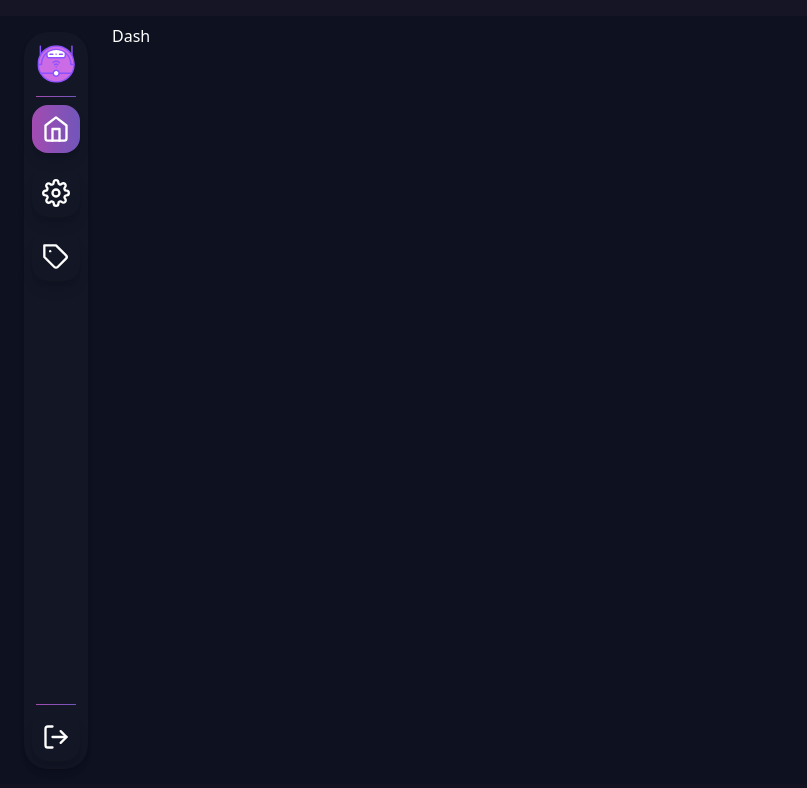
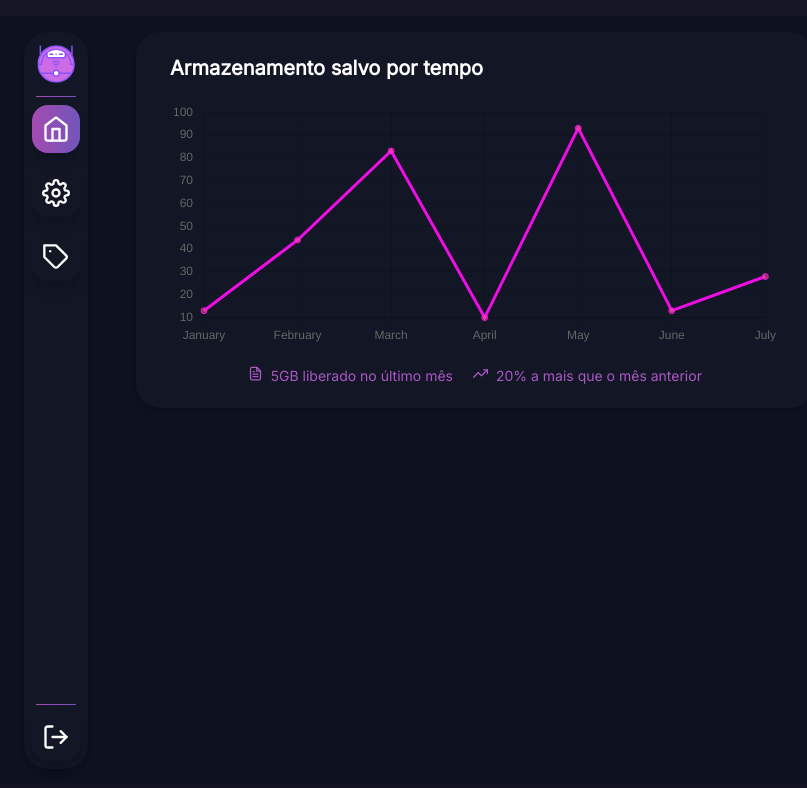
Before and after one commit to Anemaygi/CyberGari-interface, a React (Vite) app: page /template in a window 1280 px wide. Shown: the top 788 px of the page, without its empty margins (24-831 px from the left). Built offline with nearby package versions, Linux system fonts and the light colour scheme.

Commit message:
Adding history chart

```diff
--- a/package.json
+++ b/package.json
@@ -39,12 +39,14 @@
     "@radix-ui/react-toggle": "^1.0.3",
     "@radix-ui/react-tooltip": "^1.0.6",
     "@vercel/analytics": "^1.0.1",
+    "chart.js": "^4.4.0",
     "class-variance-authority": "^0.6.0",
     "clsx": "^1.2.1",
     "cmdk": "^0.2.0",
     "date-fns": "^2.30.0",
     "lucide-react": "^0.244.0",
     "react": "^18.2.0",
+    "react-chartjs-2": "^5.2.0",
     "react-day-picker": "^8.7.1",
     "react-dom": "^18.2.0",
     "react-hook-form": "^7.45.0",
--- /dev/null
+++ b/src/components/history-chart.tsx
@@ -0,0 +1,96 @@
+import {
+  Chart as ChartJS,
+  CategoryScale,
+  LinearScale,
+  PointElement,
+  LineElement,
+  Title,
+  Tooltip,
+  Legend,
+} from 'chart.js';
+import { type } from 'os';
+import { Line } from 'react-chartjs-2';
+import { FiFileText, FiTrendingDown, FiTrendingUp } from 'react-icons/fi';
+
+ChartJS.register(
+  CategoryScale,
+  LinearScale,
+  PointElement,
+  LineElement,
+  Title,
+  Tooltip,
+  Legend
+);
+
+export const options = {
+  responsive: true,
+  maintainAspectRatio: false,
+  plugins: {
+    legend: {
+      display: false
+    },
+    title: {
+      display: false,
+    },
+  },
+};
+
+const labels = ['January', 'February', 'March', 'April', 'May', 'June', 'July'];
+
+export const data = {
+  labels,
+  datasets: [
+    {
+      label: 'Resultados',
+      data: labels.map(() => Math.floor(Math.random() * 100)),
+      borderColor: '#ED0EE4',
+      backgroundColor: 'rgba(255, 99, 132, 0.5)',
+    },
+  ],
+};
+
+const HistoryChart: React.FC = () => {
+  return (
+    <div className="h-[50%] w-[55%] items-center justify-center m-2 rounded-3xl flex flex-col bg-[#121625] mx-6 font-inter text-white shadow-md">
+        <div className='items-left w-[90%] my-5'>
+            <h2 className='text-xl font-extrabold text-left'>Armazenamento salvo por tempo</h2>
+        </div>
+        <div className='h-[65%] w-[90%]'>
+            <Line options={options} data={data} />
+        </div>
+        <AdditionalInfo
+            releasedStorage='5GB'
+            lastMonthPercentage= {20}
+        />
+    </div>
+    );
+};
+
+type AdditionalInfoProps = {
+    releasedStorage: string;
+    lastMonthPercentage: number;
+};
+
+const AdditionalInfo: React.FC<AdditionalInfoProps> = ({ releasedStorage, lastMonthPercentage }) => (
+    <div className='flex text-[#AB58C5] my-5 text-sm'>
+        <FiFileText size={15} color='#AB58C5'/>
+        <label className='ml-2 mr-5'>{releasedStorage} liberado no último mês</label>
+        { lastMonthPercentage >= 0 ?
+            (
+                <>
+                    <FiTrendingUp size={15} color='#AB58C5'/>
+                    <label className='ml-2'>{lastMonthPercentage}% a mais que o mês anterior</label>
+                </>
+            ) :
+            (
+                <>
+                    <FiTrendingDown size={15} color='#AB58C5'/>
+                    <label className='ml-2'>{lastMonthPercentage}% a menos que o mês anterior</label>
+                </>
+            )
+
+         }
+    </div>
+)
+
+export default HistoryChart;
--- a/src/index.css
+++ b/src/index.css
@@ -1,3 +1,4 @@
+@import url("https://fonts.googleapis.com/css?family=Inter");
 @tailwind base;
 @tailwind components;
 @tailwind utilities;
--- a/src/pages/template.tsx
+++ b/src/pages/template.tsx
@@ -1,5 +1,6 @@
 import React from 'react';
 import SideBar from '@/components/sidebar';
+import HistoryChart from '@/components/history-chart';
 
 
 const Template: React.FC = () => {
@@ -7,7 +8,7 @@ const Template: React.FC = () => {
       <div className="flex p-4 h-screen bg-secbackground">
         <div className='flex shadow-lg rounded-lg w-screen h-full p-2 bg-background'>
           <SideBar />
-          <p className="text-white">Dash</p>
+          <HistoryChart/>
         </div>
       </div>
 
--- a/tailwind.config.js
+++ b/tailwind.config.js
@@ -11,6 +11,9 @@ export default {
 			},
 		},
 		extend: {
+			fontFamily: {
+				'inter': ['Inter', 'sans-serif']
+			},
 			colors: {
 				background: '#0E1120',
         secbackground: '#151525',
```
Also changed, not shown: 2 other files (tests, documents, lock files or other folders).
